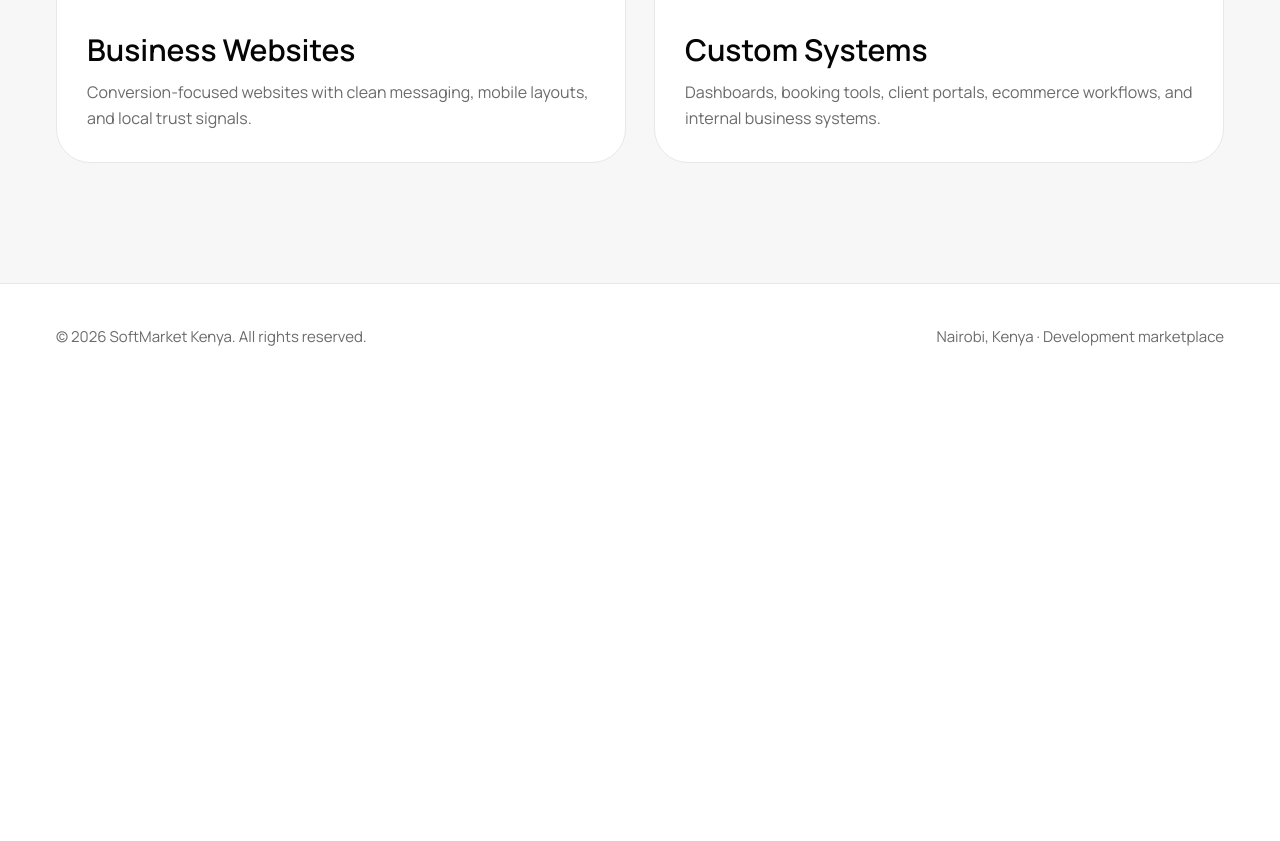
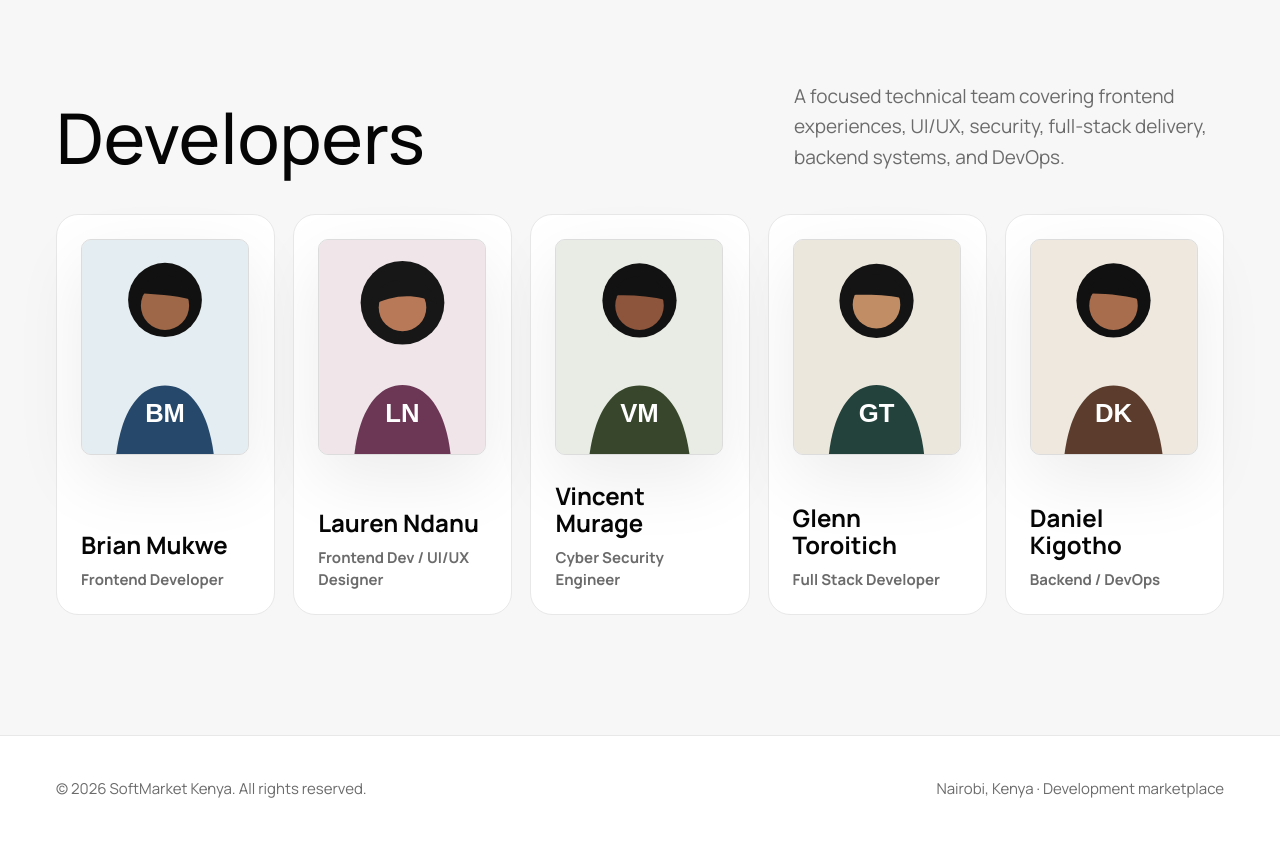
Before and after one commit to Narutoglen/SoftMarket-Kenya, a Django app: page /work/ in a window 1280 px wide. Shown: the part 1351-2192 px from the top of the page. Before the commit the page ends 1697 px from the top, so only its background shows below. Run offline with Django 5.2, Linux system fonts and the light colour scheme; parts of the project's set-up code (start-up, migrations or seed data) failed here and were passed over; some libraries are stand-ins or nearby versions.

Commit message:
Replace work page with team page

```diff
--- a/marketplace/tests.py
+++ b/marketplace/tests.py
@@ -176,7 +176,7 @@ class MarketplaceFlowTests(TestCase):
         for name in ["work", "about", "process", "blog_list"]:
             response = self.client.get(reverse(f"marketplace:{name}"))
             self.assertEqual(response.status_code, 200)
-            self.assertContains(response, "Our Work")
+            self.assertContains(response, "Our Team")
             self.assertContains(response, "About Us")
             self.assertContains(response, "Our Process")
             self.assertContains(response, "Blog")
--- a/static/marketplace/styles.css
+++ b/static/marketplace/styles.css
@@ -710,6 +710,124 @@ section[id] {
   line-height: 1.6;
 }
 
+.team-section {
+  background: var(--soft-bg);
+  border-radius: 56px 56px 0 0;
+}
+
+.team-lead {
+  display: grid;
+  grid-template-columns: minmax(220px, 330px) minmax(0, 1fr);
+  align-items: center;
+  gap: clamp(34px, 6vw, 90px);
+  margin-bottom: 100px;
+  padding: clamp(30px, 5vw, 64px);
+  background: #ffffff;
+  border: 1px solid var(--border);
+  border-radius: 28px;
+}
+
+.team-photo {
+  width: min(168px, 100%);
+  aspect-ratio: 7 / 9;
+  overflow: hidden;
+  background: #eeeeee;
+  border: 1px solid #dcdcdc;
+  border-radius: 10px;
+  box-shadow: 0 24px 70px rgba(0, 0, 0, 0.08);
+}
+
+.team-photo-lead {
+  width: min(280px, 100%);
+}
+
+.team-photo img {
+  display: block;
+  width: 100%;
+  height: 100%;
+  object-fit: cover;
+}
+
+.team-lead-content {
+  display: grid;
+  gap: 22px;
+}
+
+.team-kicker {
+  width: max-content;
+  max-width: 100%;
+  padding: 8px 14px;
+  color: #ffffff;
+  background: #000000;
+  border-radius: 999px;
+  font-size: 13px;
+  font-weight: 800;
+  letter-spacing: 0;
+  text-transform: uppercase;
+}
+
+.team-lead-content h2 {
+  max-width: 720px;
+  font-size: clamp(44px, 7vw, 82px);
+  font-weight: 500;
+  letter-spacing: 0;
+  line-height: 0.98;
+}
+
+.team-lead-content p {
+  max-width: 660px;
+  color: var(--muted);
+  font-size: 20px;
+  line-height: 1.65;
+}
+
+.team-head {
+  margin-bottom: 42px;
+}
+
+.team-grid {
+  display: grid;
+  grid-template-columns: repeat(5, minmax(0, 1fr));
+  gap: 18px;
+}
+
+.team-card {
+  display: grid;
+  min-height: 360px;
+  align-content: space-between;
+  gap: 28px;
+  padding: 24px;
+  background: #ffffff;
+  border: 1px solid var(--border);
+  border-radius: 22px;
+  transition: border-color 0.35s ease, box-shadow 0.35s ease, transform 0.35s ease;
+}
+
+.team-card:hover {
+  border-color: #d0d0d0;
+  box-shadow: 0 26px 70px rgba(0, 0, 0, 0.08);
+  transform: translateY(-6px);
+}
+
+.team-card-content {
+  display: grid;
+  gap: 10px;
+}
+
+.team-card-content h3 {
+  font-size: 24px;
+  font-weight: 650;
+  letter-spacing: 0;
+  line-height: 1.12;
+}
+
+.team-card-content p {
+  color: var(--muted);
+  font-size: 15px;
+  font-weight: 700;
+  line-height: 1.45;
+}
+
 .dark-section {
   display: grid;
   grid-template-columns: 1fr 1fr;
--- a/templates/marketplace/base.html
+++ b/templates/marketplace/base.html
@@ -49,7 +49,7 @@
       </div>
 
       <nav class="menu-grid" aria-label="Studio menu">
-        <a href="{% url 'marketplace:work' %}" class="menu-tile">Our Work</a>
+        <a href="{% url 'marketplace:work' %}" class="menu-tile">Our Team</a>
         <a href="{% url 'marketplace:about' %}" class="menu-tile">About Us</a>
         <a href="{% url 'marketplace:process' %}" class="menu-tile">Our Process</a>
         <a href="{% url 'marketplace:blog_list' %}" class="menu-tile">Blog</a>
--- a/templates/marketplace/home.html
+++ b/templates/marketplace/home.html
@@ -9,7 +9,7 @@
 
       <div class="hero-bottom">
         <a href="#contact" class="primary-btn">Start a project &rarr;</a>
-        <a href="{% url 'marketplace:work' %}" class="secondary-btn">View work</a>
+        <a href="{% url 'marketplace:work' %}" class="secondary-btn">Meet the team</a>
       </div>
     </div>
   </section>
--- a/templates/marketplace/work.html
+++ b/templates/marketplace/work.html
@@ -1,41 +1,105 @@
 {% extends "marketplace/base.html" %}
+{% load static %}
 
-{% block title %}Our Work | SoftMarket Kenya{% endblock %}
+{% block title %}Our Team | SoftMarket Kenya{% endblock %}
 
 {% block content %}
   <section class="page-hero">
-    <div class="eyebrow reveal">Our Work</div>
-    <h1 class="reveal">Digital products for Kenyan businesses ready to move.</h1>
+    <div class="eyebrow reveal">Our Team</div>
+    <h1 class="reveal">The people building SoftMarket Kenya.</h1>
     <p class="page-hero-copy reveal">
-      SoftMarket helps clients shape realistic scopes, compare build options, and match with developers for practical software outcomes.
+      Meet the team shaping client work, product direction, interface design, secure systems, and reliable delivery.
     </p>
   </section>
 
-  <section class="section work-section">
-    <div class="work-grid">
-      <article class="project reveal">
-        <div class="image-wrapper">
+  <section class="section team-section">
+    <article class="team-lead reveal">
+      <div class="team-photo team-photo-lead">
+        <img
+          src="{% static 'marketplace/assets/team/glenn-toroitich.svg' %}"
+          alt="Portrait placeholder for Glenn Toroitich"
+        />
+      </div>
+      <div class="team-lead-content">
+        <span class="team-kicker">CEO / Founder</span>
+        <h2>Glenn Toroitich</h2>
+        <p>
+          Leads SoftMarket Kenya's vision, client relationships, and product direction for practical software delivery.
+        </p>
+      </div>
+    </article>
+
+    <div class="section-head team-head">
+      <h2 class="reveal">Developers</h2>
+      <p class="section-desc reveal">
+        A focused technical team covering frontend experiences, UI/UX, security, full-stack delivery, backend systems,
+        and DevOps.
+      </p>
+    </div>
+
+    <div class="team-grid">
+      <article class="team-card reveal">
+        <div class="team-photo">
           <img
-            src="https://images.pexels.com/photos/9432959/pexels-photo-9432959.jpeg?auto=compress&amp;cs=tinysrgb&amp;w=1200"
-            alt="Young Black software team planning a business website project"
+            src="{% static 'marketplace/assets/team/brian-mukwe.svg' %}"
+            alt="Portrait placeholder for Brian Mukwe"
           />
         </div>
-        <div class="project-content">
-          <h3>Business Websites</h3>
-          <p>Conversion-focused websites with clean messaging, mobile layouts, and local trust signals.</p>
+        <div class="team-card-content">
+          <h3>Brian Mukwe</h3>
+          <p>Frontend Developer</p>
         </div>
       </article>
 
-      <article class="project reveal">
-        <div class="image-wrapper">
+      <article class="team-card reveal">
+        <div class="team-photo">
           <img
-            src="https://images.pexels.com/photos/34708698/pexels-photo-34708698.jpeg?auto=compress&amp;cs=tinysrgb&amp;w=1200"
-            alt="Young Black developers collaborating around a laptop"
+            src="{% static 'marketplace/assets/team/lauren-ndanu.svg' %}"
+            alt="Portrait placeholder for Lauren Ndanu"
           />
         </div>
-        <div class="project-content">
-          <h3>Custom Systems</h3>
-          <p>Dashboards, booking tools, client portals, ecommerce workflows, and internal business systems.</p>
+        <div class="team-card-content">
+          <h3>Lauren Ndanu</h3>
+          <p>Frontend Dev / UI/UX Designer</p>
+        </div>
+      </article>
+
+      <article class="team-card reveal">
+        <div class="team-photo">
+          <img
+            src="{% static 'marketplace/assets/team/vincent-murage.svg' %}"
+            alt="Portrait placeholder for Vincent Murage"
+          />
+        </div>
+        <div class="team-card-content">
+          <h3>Vincent Murage</h3>
+          <p>Cyber Security Engineer</p>
+        </div>
+      </article>
+
+      <article class="team-card reveal">
+        <div class="team-photo">
+          <img
+            src="{% static 'marketplace/assets/team/glenn-toroitich.svg' %}"
+            alt="Portrait placeholder for Glenn Toroitich"
+          />
+        </div>
+        <div class="team-card-content">
+          <h3>Glenn Toroitich</h3>
+          <p>Full Stack Developer</p>
+        </div>
+      </article>
+
+      <article class="team-card reveal">
+        <div class="team-photo">
+          <img
+            src="{% static 'marketplace/assets/team/daniel-kigotho.svg' %}"
+            alt="Portrait placeholder for Daniel Kigotho"
+          />
+        </div>
+        <div class="team-card-content">
+          <h3>Daniel Kigotho</h3>
+          <p>Backend / DevOps</p>
         </div>
       </article>
     </div>
```
Also changed, not shown: other parts of static/marketplace/styles.css (+36 -0 lines), static/marketplace/assets/team/brian-mukwe.svg (added), static/marketplace/assets/team/daniel-kigotho.svg (added), static/marketplace/assets/team/glenn-toroitich.svg (added), static/marketplace/assets/team/lauren-ndanu.svg (added), static/marketplace/assets/team/vincent-murage.svg (added).
